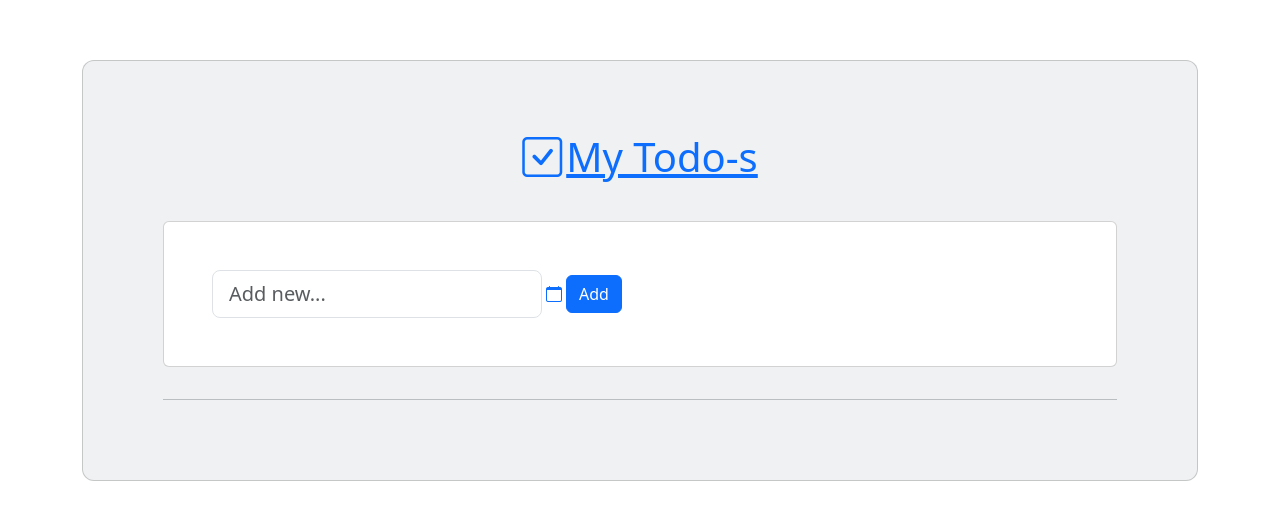
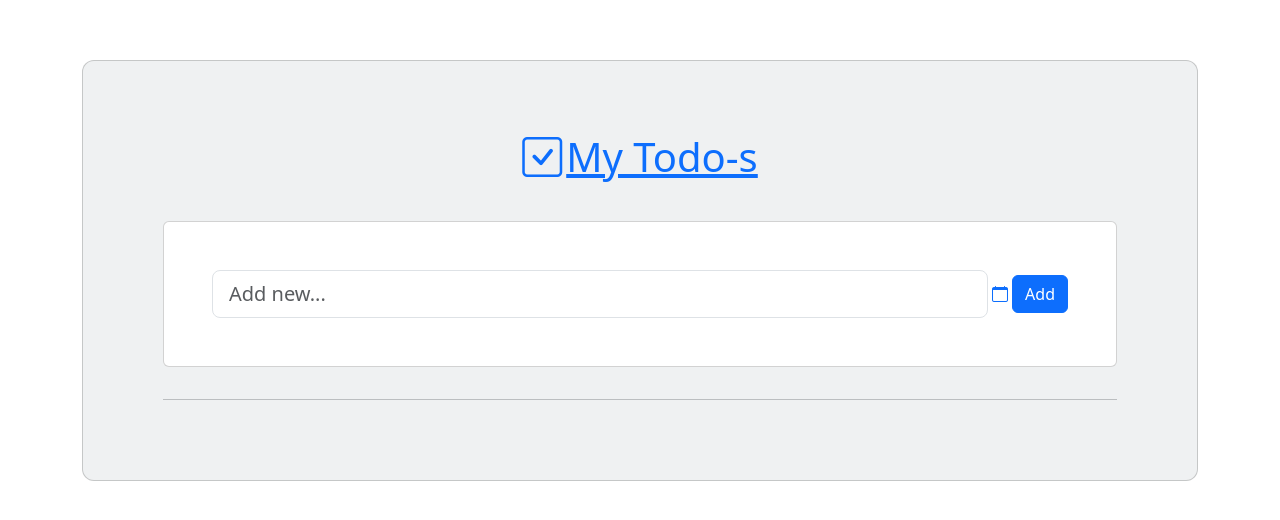
Before and after one commit to BenjaminAJ/todoList-react, a React (Vite) app: page / in a window 1280 px wide. Shown: the part 162-682 px from the top of the page. Built offline with nearby package versions, Linux system fonts and the light colour scheme.

Commit message:
Enhanced Todo component with Formik for input handling and Yup schema validation. Implemented dynamic error feedback for the 'title' field.

```diff
--- a/src/components/Todo/Todo.jsx
+++ b/src/components/Todo/Todo.jsx
@@ -3,7 +3,8 @@ import { Link } from 'react-router-dom'
 import TodoList from './TodoList'
 import { useDispatch } from 'react-redux'
 import { addtodo } from '../../redux/ReduxRequest/Todo'
-import { useFormik } from 'formik'
+import {  useFormik } from 'formik'
+import todoSchema from '../../Schema'
 
 const Todo = () => {
   const [loading, setloading] = useState(false)
@@ -13,13 +14,13 @@ const Todo = () => {
   const onSubmit = ()=>{
     handleChangeaddTodo()
   }
-  const {values, handleChange, handleBlur} = useFormik({
+  const {values, handleChange, handleBlur,errors, touched} = useFormik({
     initialValues:{
       title: ''
     },
-    onSubmit
+    onSubmit,
+    validationSchema: todoSchema
   })
-
 
   const handleChangeaddTodo = ()=>{
     setloading(true)
@@ -28,7 +29,6 @@ const Todo = () => {
       setloading(false)
     }, 500);
   }
-  console.log(values.title);
   return (
     <div>
       <section className="vh-100">
@@ -47,10 +47,9 @@ const Todo = () => {
                     <div className="card">
                       <div className="card-body">
                         <div className="d-flex flex-row align-items-center">
-                          <form action="">
                           <input onChange={handleChange} value={values.title} onBlur={handleBlur} name='title' type="text" className="form-control form-control-lg" id="exampleFormControlInput1"
                             placeholder="Add new..." />
-                          </form>
+                            <p className='text-danger'>{errors.title && touched.title ? '*Required' : ''}</p>
                           <Link to="#!" data-mdb-toggle="tooltip" title="Set due date"><i className="bi bi-calendar ms-1 me-1"></i></Link>
                           <div>
                             <button disabled={loading} onClick={handleChangeaddTodo}  type="button" className="btn btn-primary">{loading ? 'Loading...' : 'Add'}</button>
```
